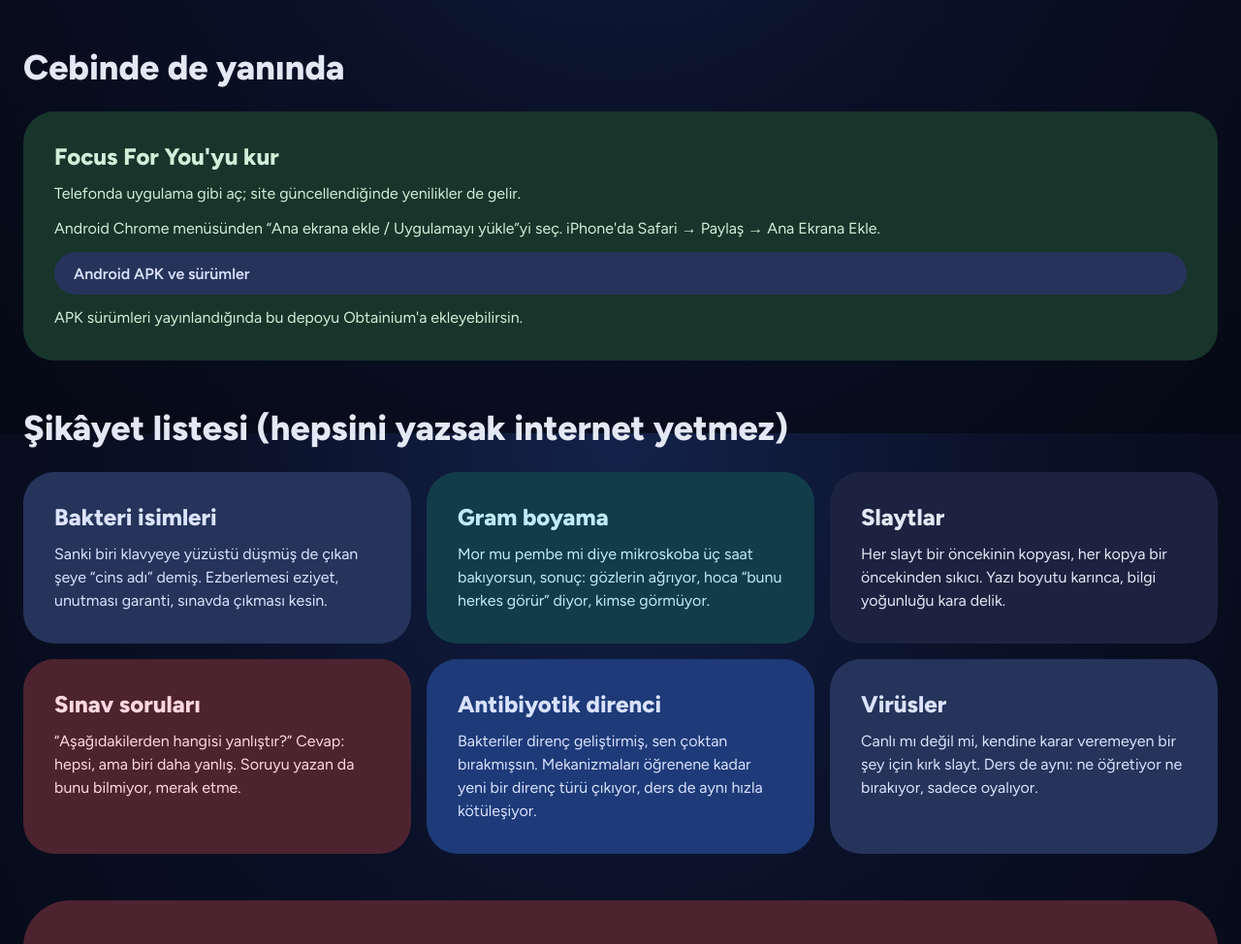
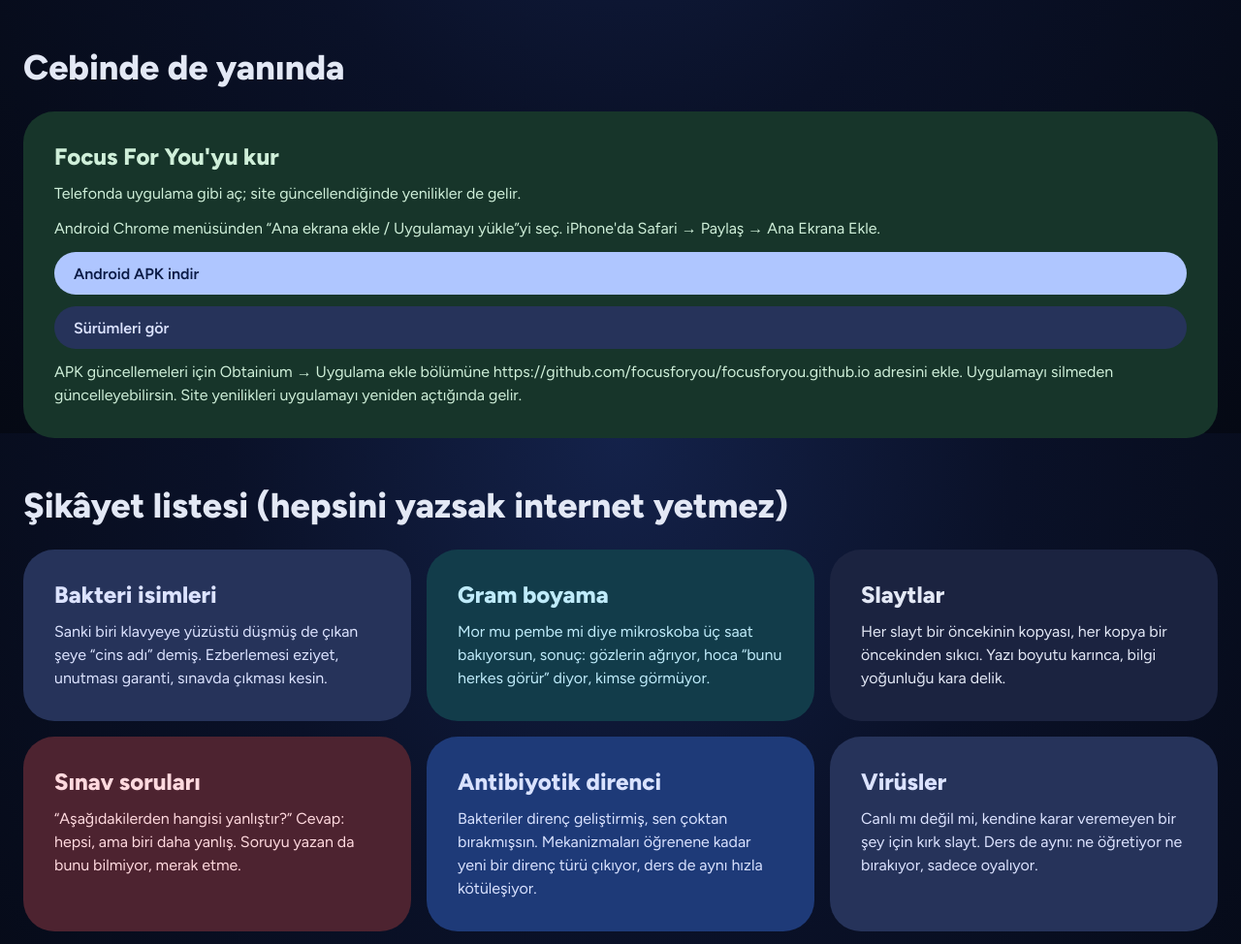
Before and after one commit to focusforyou/focusforyou.github.io, a plain HTML site: page index.html in a window 1280 px wide. Shown: the part 1953-2927 px from the top of the page at 97% size. Drawn offline with Linux system fonts and the light colour scheme.

Commit message:
Link the published signed APK and explain Obtainium updates

```diff
--- a/index.html
+++ b/index.html
@@ -175,7 +175,7 @@ Focus For You
 </div>
 </section>
 
-<section id="kurulum"><h2>Cebinde de yanında</h2><article class="card c5" data-calm="1"><h3>Focus For You'yu kur</h3><p>Telefonda uygulama gibi aç; site güncellendiğinde yenilikler de gelir.</p><button class="pill p" id="installApp" hidden>Ana ekrana kur</button><p id="installHelp">Android Chrome menüsünden “Ana ekrana ekle / Uygulamayı yükle”yi seç. iPhone'da Safari → Paylaş → Ana Ekrana Ekle.</p><a class="pill" href="https://github.com/focusforyou/focusforyou.github.io/releases">Android APK ve sürümler</a><p>APK sürümleri yayınlandığında bu depoyu Obtainium'a ekleyebilirsin.</p></article></section>
+<section id="kurulum"><h2>Cebinde de yanında</h2><article class="card c5" data-calm="1"><h3>Focus For You'yu kur</h3><p>Telefonda uygulama gibi aç; site güncellendiğinde yenilikler de gelir.</p><button class="pill p" id="installApp" hidden>Ana ekrana kur</button><p id="installHelp">Android Chrome menüsünden “Ana ekrana ekle / Uygulamayı yükle”yi seç. iPhone'da Safari → Paylaş → Ana Ekrana Ekle.</p><a class="pill p" href="https://github.com/focusforyou/focusforyou.github.io/releases/latest/download/FocusForYou.apk">Android APK indir</a><a class="pill" href="https://github.com/focusforyou/focusforyou.github.io/releases">Sürümleri gör</a><p>APK güncellemeleri için Obtainium → Uygulama ekle bölümüne https://github.com/focusforyou/focusforyou.github.io adresini ekle. Uygulamayı silmeden güncelleyebilirsin. Site yenilikleri uygulamayı yeniden açtığında gelir.</p></article></section>
 <section id="sikayetler">
 <h2>Şikâyet listesi (hepsini yazsak internet yetmez)</h2>
 <div class="grid" id="cg"></div>
```
